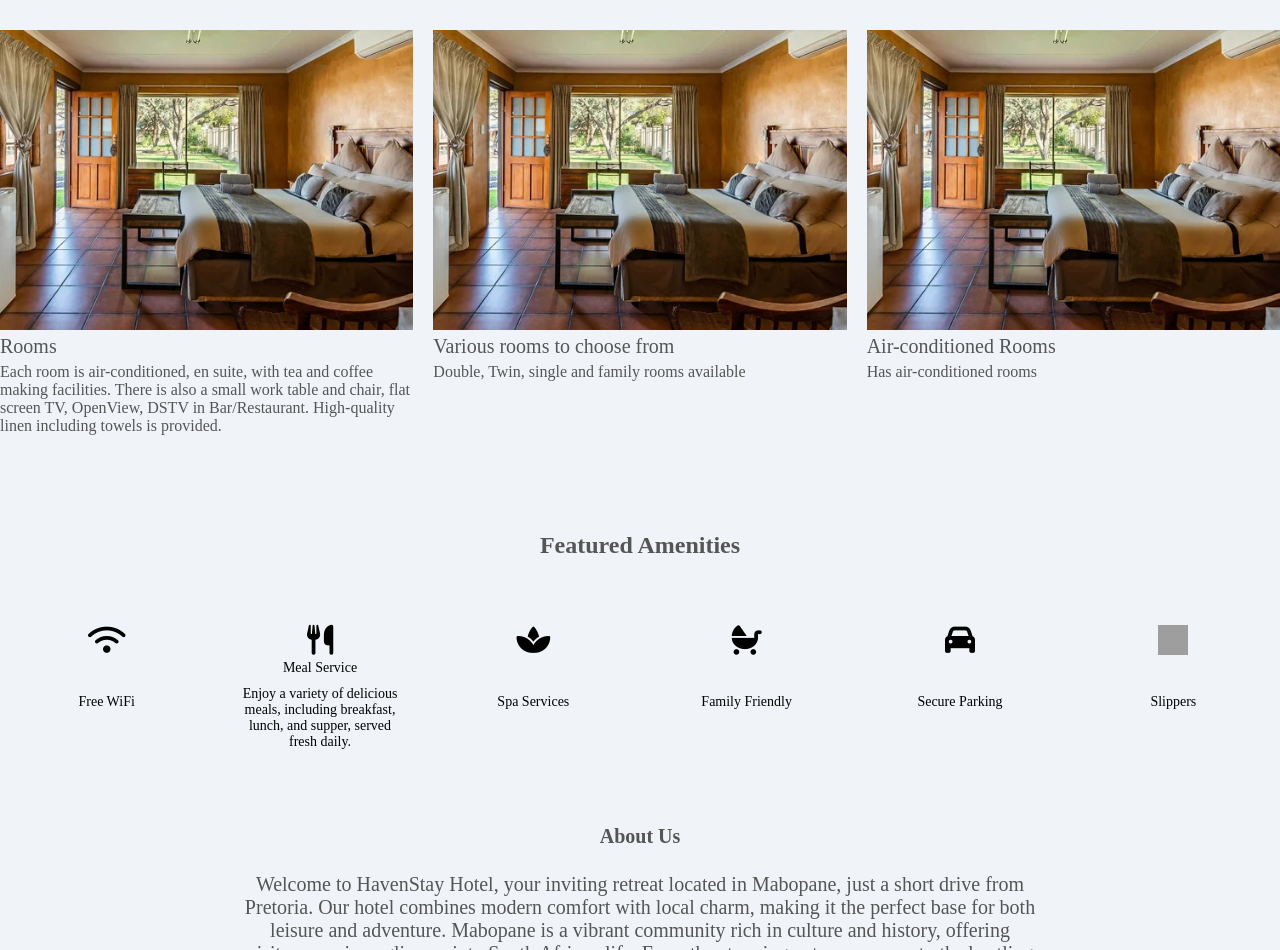
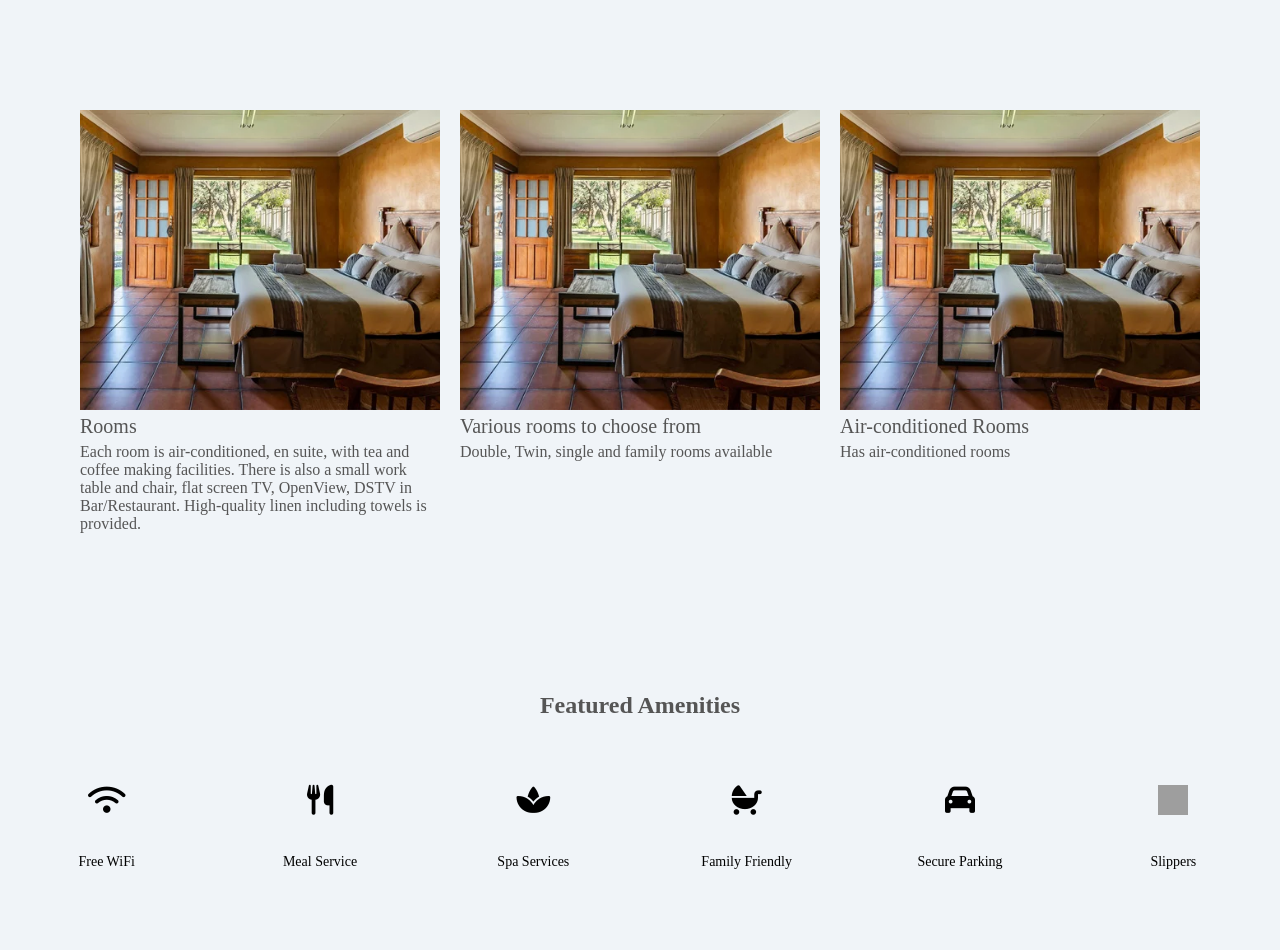
Before and after one commit to Zwelisha19/Hotel-App-React, a React (Vite) app: page / in a window 1280 px wide. Shown: the part 980-1930 px from the top of the page. Built offline with nearby package versions, Linux system fonts and the light colour scheme; no server answers; the database is empty; grey boxes are pictures that could not be loaded.

Commit message:
updated accomodation styling

```diff
--- a/src/Pages/home.css
+++ b/src/Pages/home.css
@@ -102,6 +102,7 @@
     justify-content: center;
     align-items: center;
     gap: 20px;
+    margin: 80px;
 }
 .rooms-displayed .each-room {
     width: 100%;
--- a/src/Pages/home.jsx
+++ b/src/Pages/home.jsx
@@ -122,7 +122,7 @@ function Home() {
                 <div className='amenity-item'>
                     <i className="fa-solid fa-utensils"></i>
                     <p>Meal Service</p>
-                    <p>Enjoy a variety of delicious meals, including breakfast, lunch, and supper, served fresh daily.</p>
+                    {/* <p>Enjoy a variety of delicious meals, including breakfast, lunch, and supper, served fresh daily.</p> */}
                 </div>
                 <div className='amenity-item'>
                     <i className="fa-solid fa-spa"></i>
```
